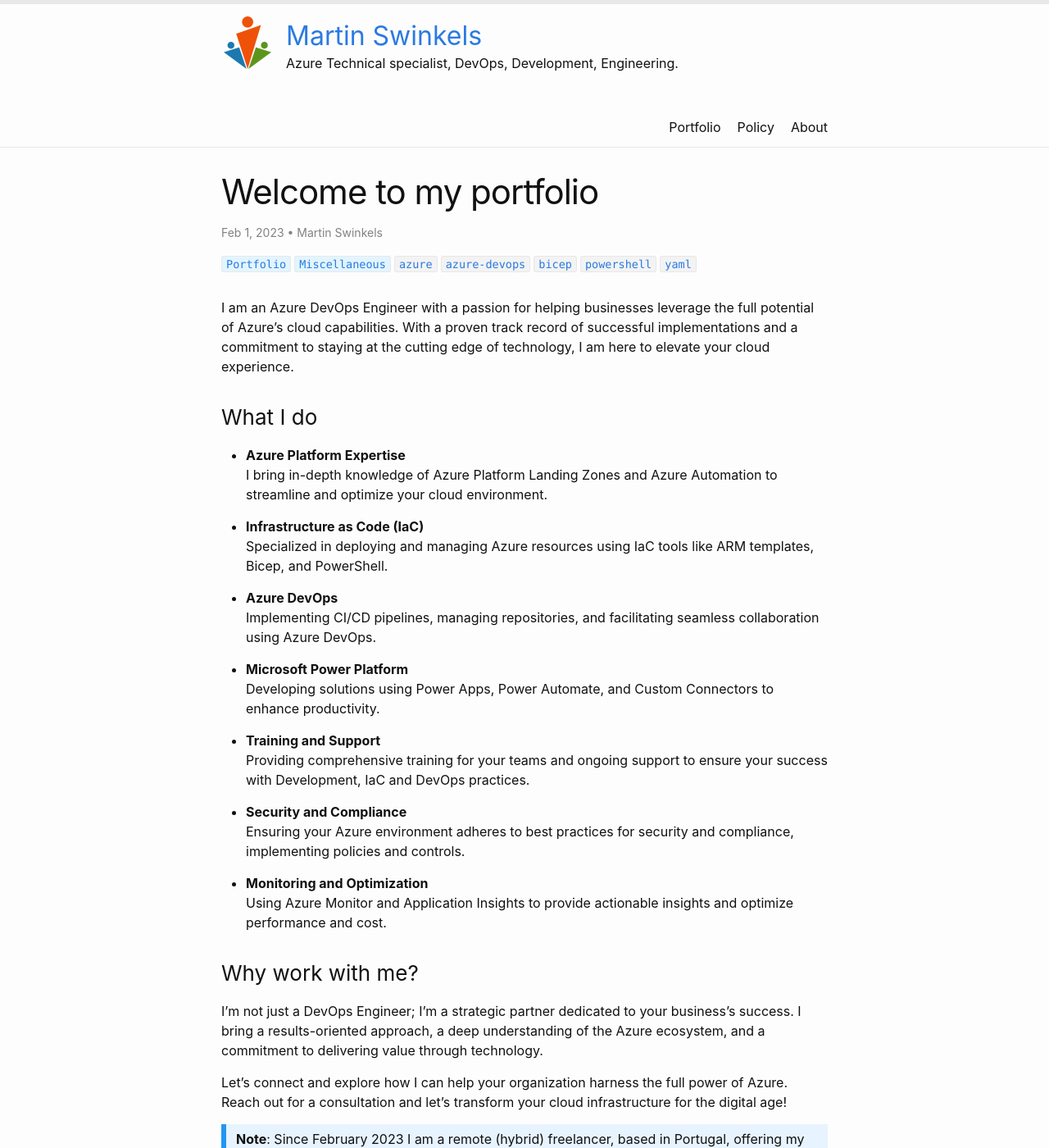
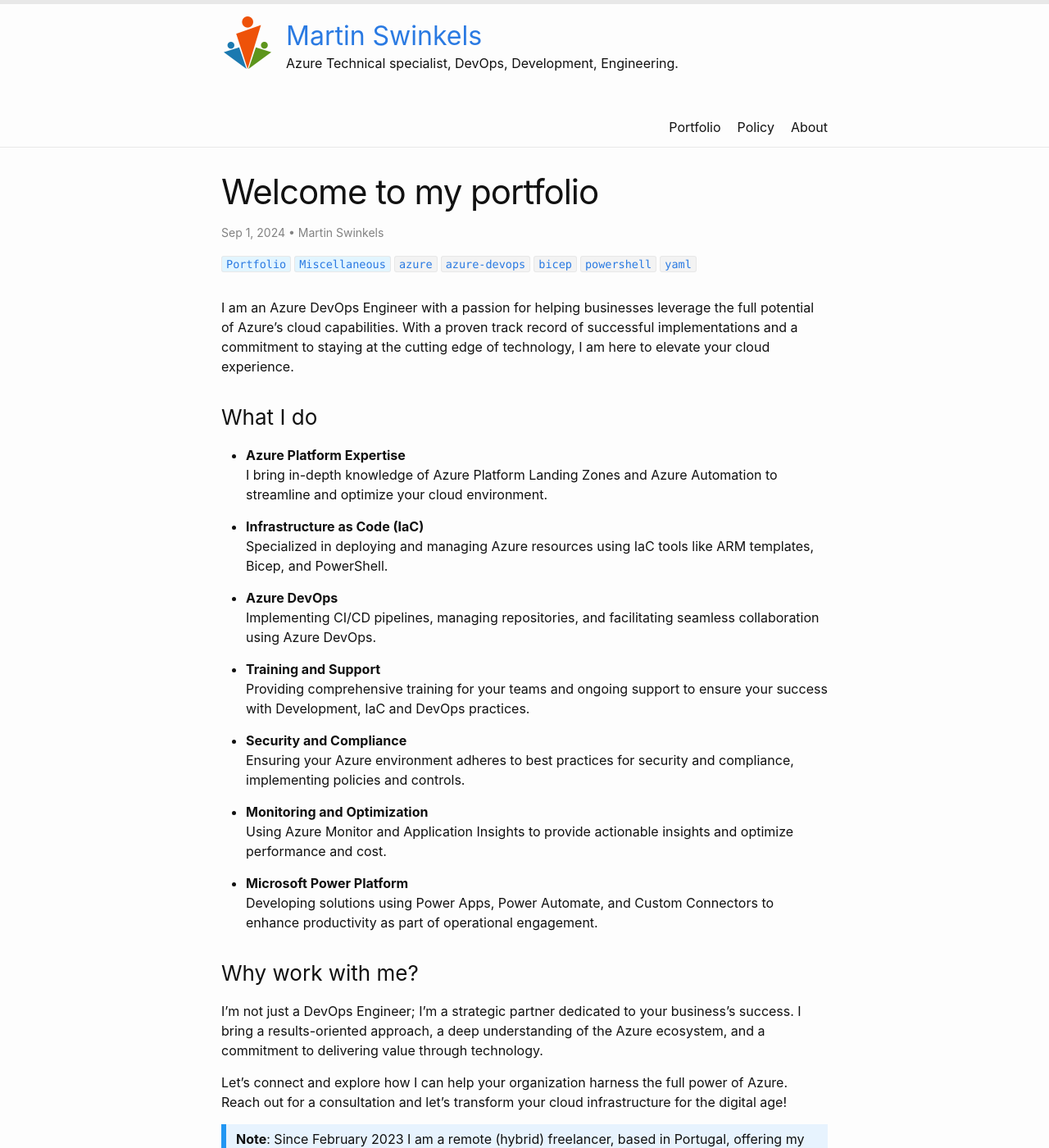
Before and after one commit to msc365/msc365.github.io, a Jekyll site: the page built from _posts/2023-02-01-welcome-to-msc365-eu.md, in a window 1280 px wide and 1400 px high. Shown: the whole window at 82% size. Built offline with Jekyll 4.4.1, drawn with Linux system fonts in a browser that asks for light colours; some of the changed lines change nothing that is shown.

Commit message:
Update welcome post

```diff
--- a/_posts/2023-02-01-welcome-to-msc365-eu.md
+++ b/_posts/2023-02-01-welcome-to-msc365-eu.md
@@ -4,6 +4,7 @@
 author: Martin Swinkels
 category: [Portfolio, Miscellaneous]
 tags: azure azure-devops bicep powershell yaml
+date: 2024-09-01
 comments: false
 ---
 
@@ -30,9 +31,6 @@
   Building and deploying custom applications and services on Azure, leveraging Azure App Services, Azure Functions, and API Management.
 -->
 
-- **Microsoft Power Platform**
-  Developing solutions using Power Apps, Power Automate, and Custom Connectors to enhance productivity.
-
 - **Training and Support**
   Providing comprehensive training for your teams and ongoing support to ensure your success with Development, IaC and DevOps practices.
 
@@ -41,6 +39,9 @@
 
 - **Monitoring and Optimization**
   Using Azure Monitor and Application Insights to provide actionable insights and optimize performance and cost.
+
+- **Microsoft Power Platform**
+  Developing solutions using Power Apps, Power Automate, and Custom Connectors to enhance productivity as part of operational engagement.
 
 ### Why work with me?
 
```
